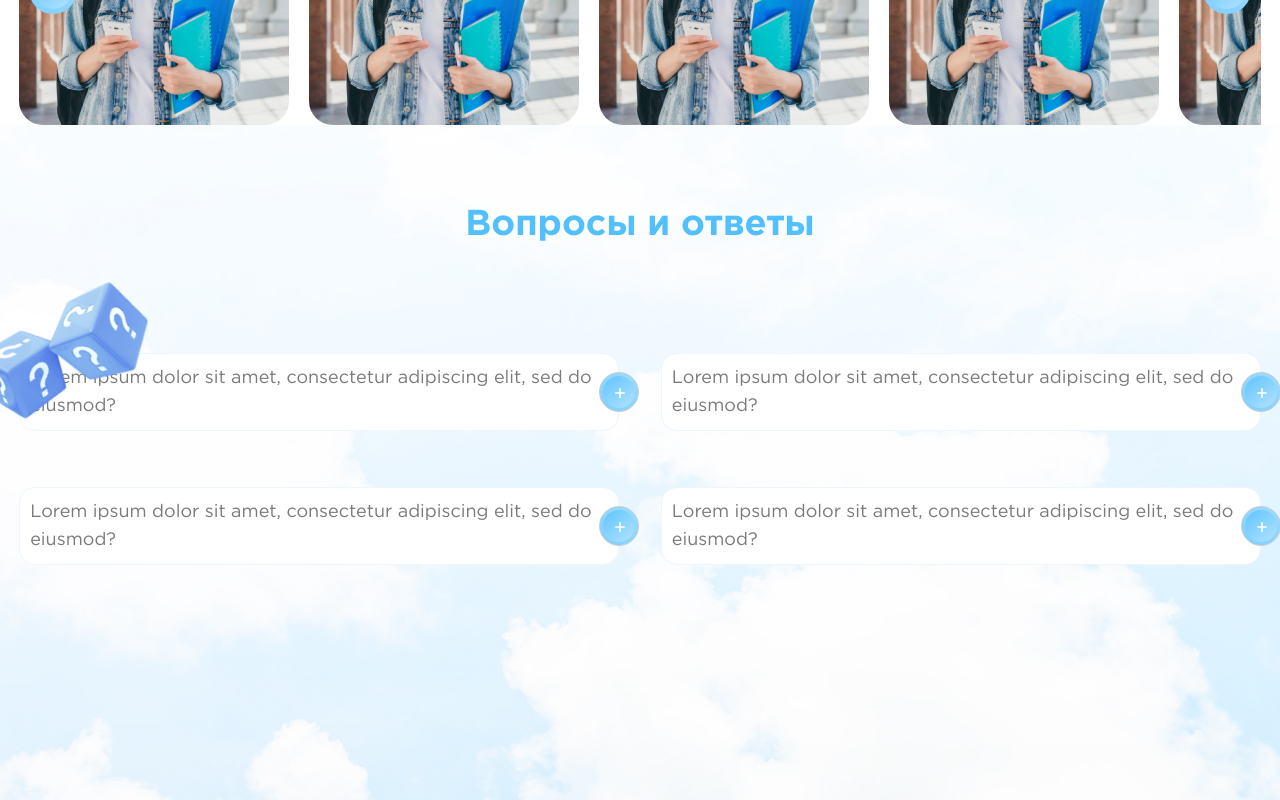
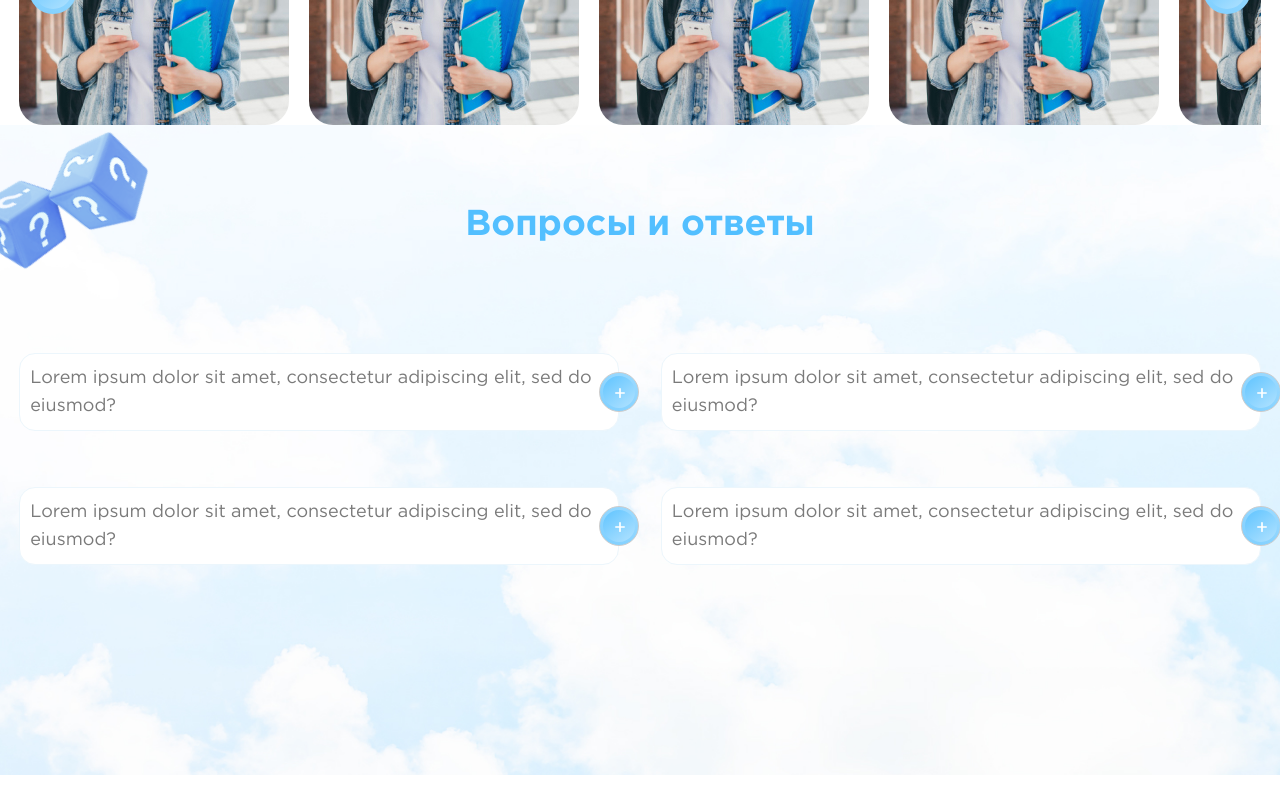
Before and after one commit to Deryjon/edu_lending_practice, a Vue app: page / in a window 1280 px wide. Shown: the part 2760-3560 px from the top of the page. Built offline with nearby package versions, Linux system fonts and the light colour scheme.

Commit message:
fix: fixed height in question section

```diff
--- a/src/pages/HomePage/sections/QuestionSection.vue
+++ b/src/pages/HomePage/sections/QuestionSection.vue
@@ -1,5 +1,5 @@
 <template>
-  <section class="questions lg:bg-center min-h-screen">
+  <section class="questions lg:bg-center min-h-[650px]">
     <div class="container">
       <theTitle class="text-center py-10  lg:py-20">Вопросы и ответы</theTitle>
       <AccardeonQuestions/>
```
